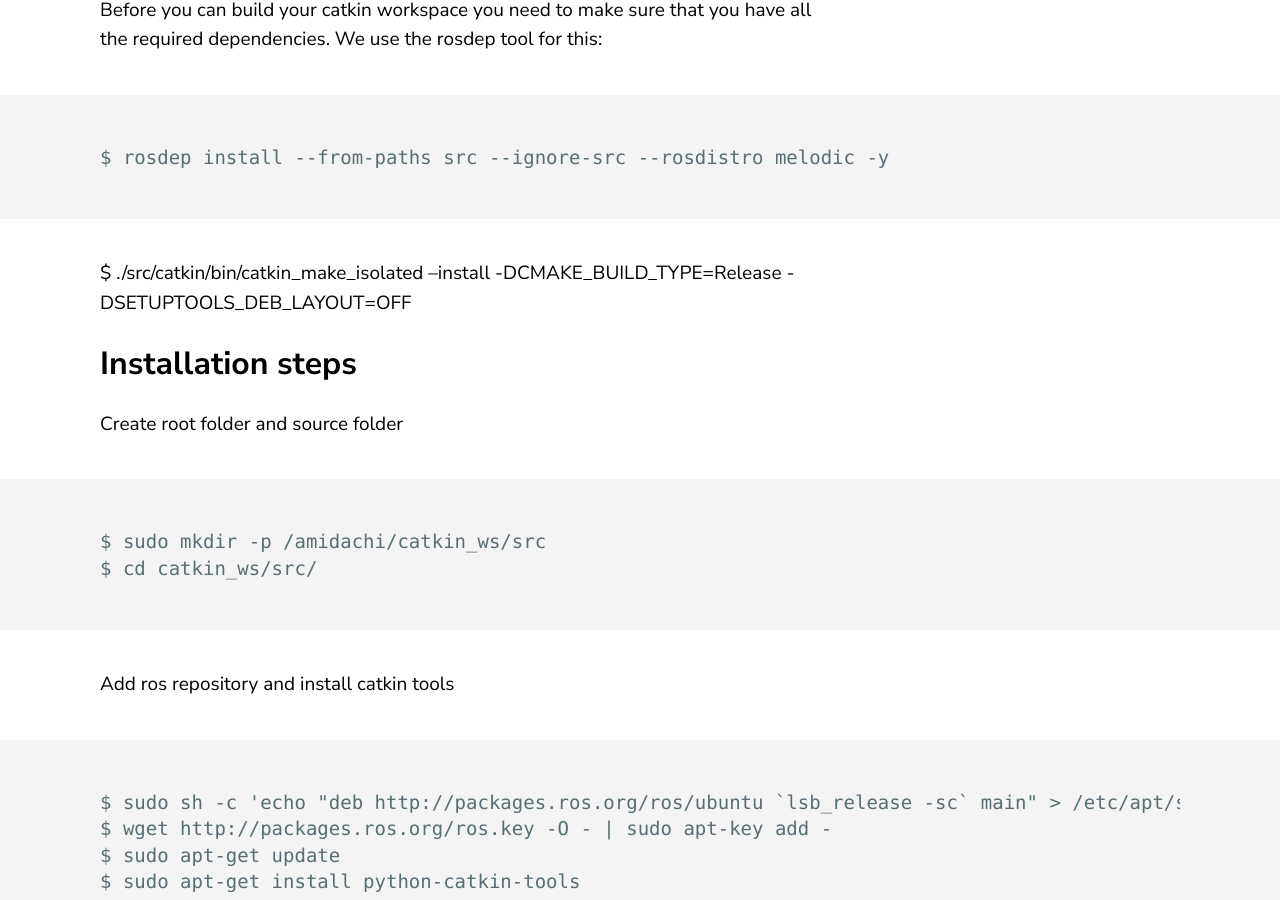
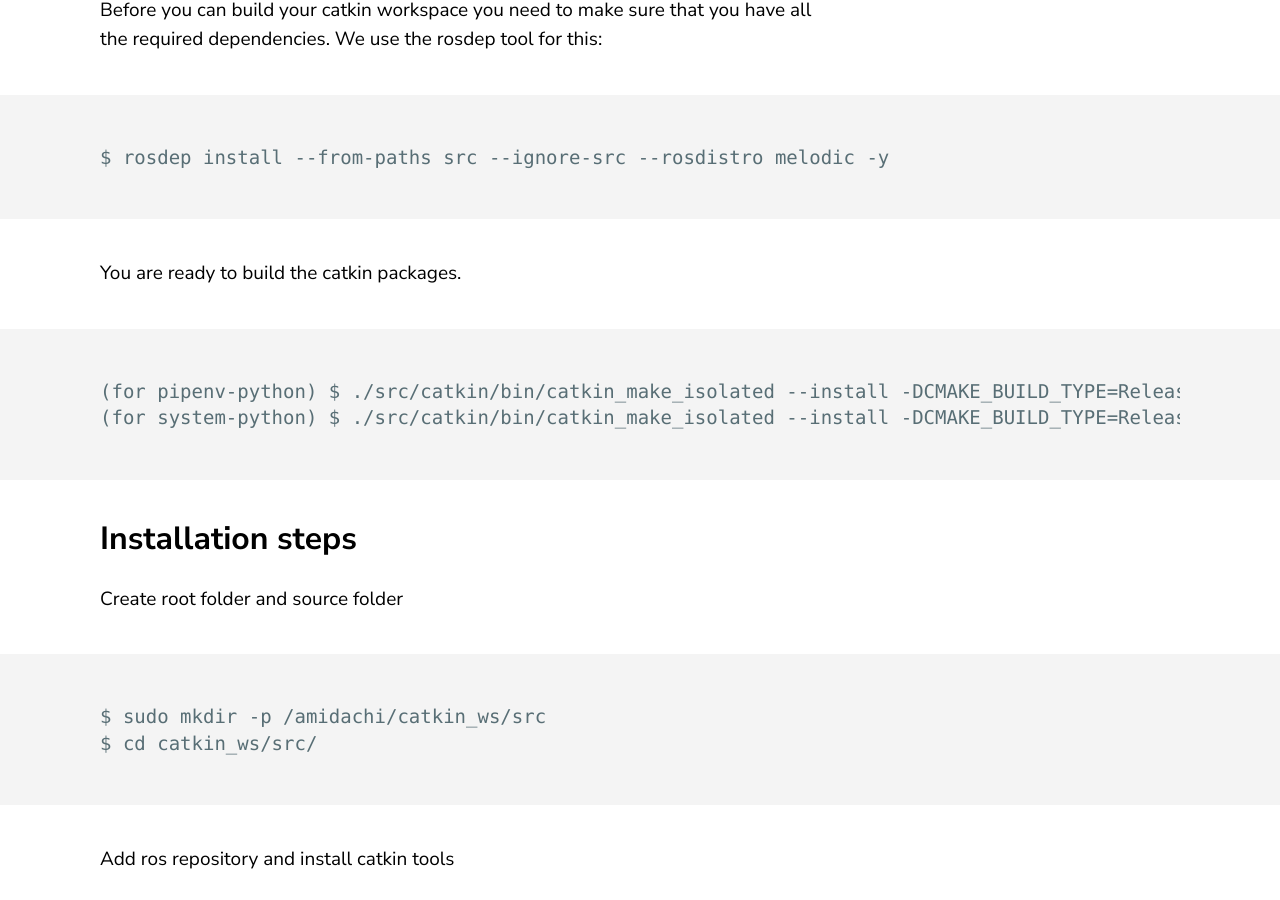
Before and after one commit to jluis9796/jluis9796.github.io, a Jekyll site: the page built from _posts/2020-05-31-manuals.markdown, in a window 1280 px wide and 900 px high, scrolled down 16256 px. Built offline with Jekyll 4.4.1, drawn with Linux system fonts in a browser that asks for light colours.

Commit message:
Update 2020-05-31-manuals.markdown

````diff
--- a/_posts/2020-05-31-manuals.markdown
+++ b/_posts/2020-05-31-manuals.markdown
@@ -341,7 +341,12 @@ Before you can build your catkin workspace you need to make sure that you have a
 ```
 $ rosdep install --from-paths src --ignore-src --rosdistro melodic -y
 ```
-$ ./src/catkin/bin/catkin_make_isolated --install -DCMAKE_BUILD_TYPE=Release -DSETUPTOOLS_DEB_LAYOUT=OFF
+
+You are ready to build the catkin packages.
+```
+(for pipenv-python) $ ./src/catkin/bin/catkin_make_isolated --install -DCMAKE_BUILD_TYPE=Release -DSETUPTOOLS_DEB_LAYOUT=OFF
+(for system-python) $ ./src/catkin/bin/catkin_make_isolated --install -DCMAKE_BUILD_TYPE=Release
+```
 
 ## Installation steps
 Create root folder and source folder
````
